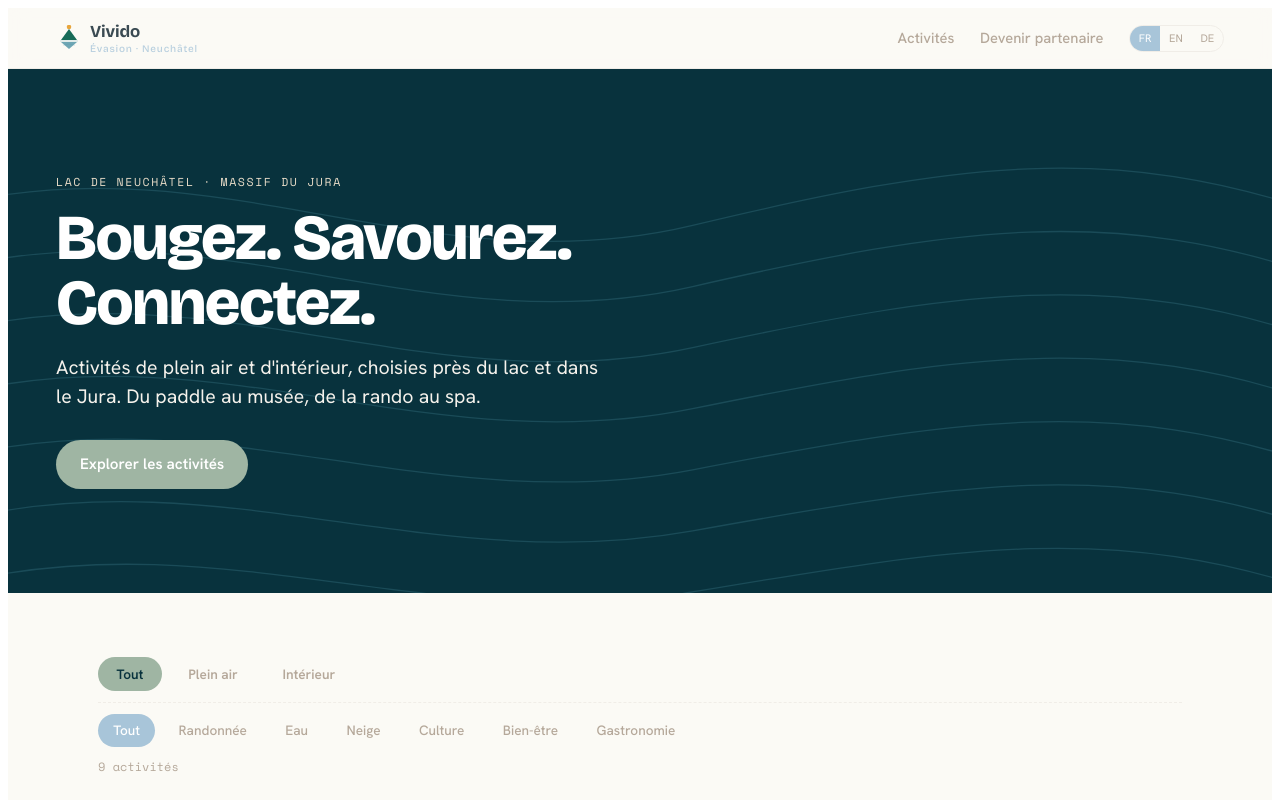
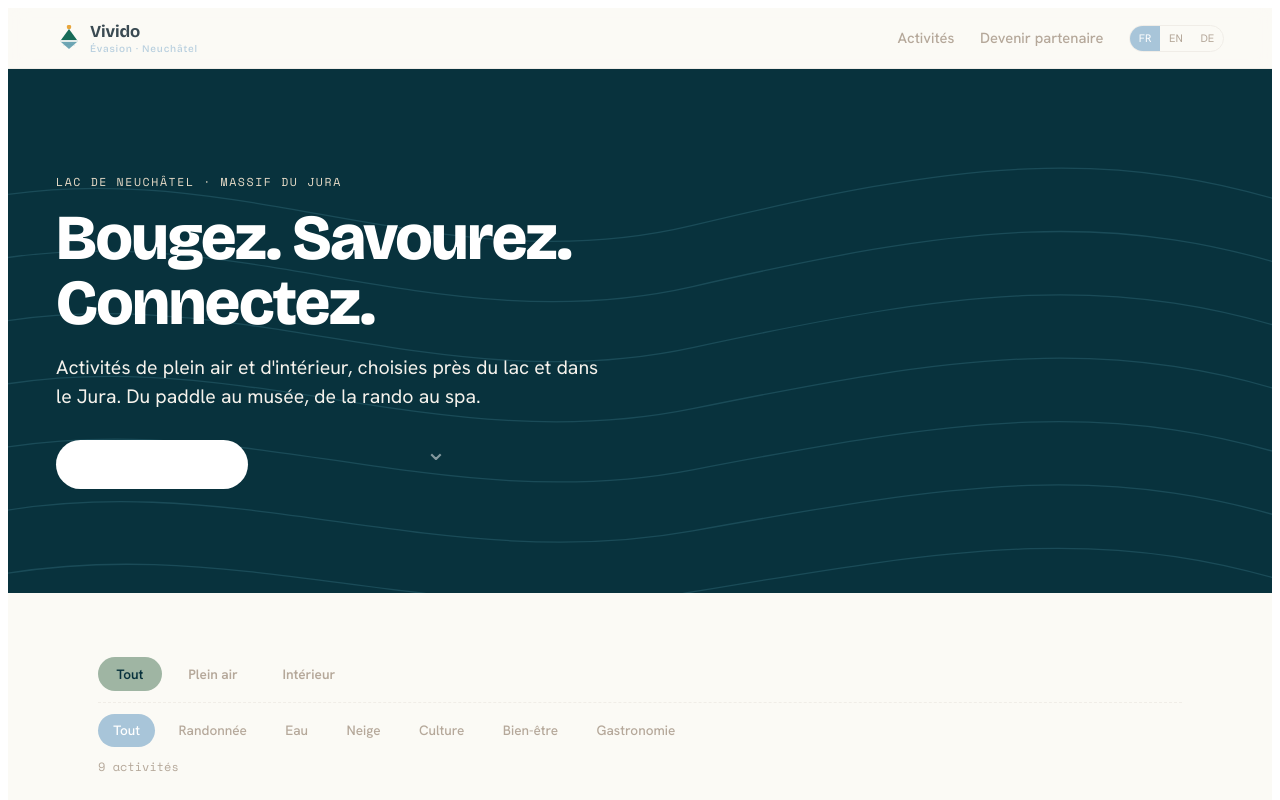
Before and after one commit to maxevard/vivido, a React (Vite) app: page / in a window 1280 px wide. Shown: the top 800 px of the page. Built offline with nearby package versions, Linux system fonts and the light colour scheme.

Commit message:
Polish CSS: fonts, couleurs, zoom cartes, hero CTA

```diff
--- a/vivido.jsx.jsx
+++ b/vivido.jsx.jsx
@@ -187,7 +187,8 @@ export default function App() {
           <p className="na-eyebrow na-eyebrow-light">{t.heroEyebrow}</p>
           <h1 className="na-hero-title">{t.heroTitle}</h1>
           <p className="na-hero-sub">{t.heroSub}</p>
-          <a href="#activites" className="na-btn na-btn-stone">{t.heroCta}</a>
+          <a href="#activites" className="na-btn na-btn-cta">{t.heroCta}</a>
+                  <div className="na-scroll-hint" aria-hidden="true">&#8964;</div>
         </div>
       </section>
 
@@ -351,6 +352,10 @@ function Styles() {
       .na-btn-stone:hover{background:#c8d9c0;}
       .na-btn-dark{background:var(--lake-deep); color:#fff;}
       .na-btn-dark:hover{background:var(--lake);}
+      .na-btn-cta{background:#fff; color:var(--lake-deep);}
+      .na-btn-cta:hover{background:var(--stone);}
+        .na-scroll-hint{position:absolute; bottom:1.5rem; left:50%; transform:translateX(-50%); color:rgba(255,255,255,.5); font-size:1.6rem; animation:bounce 1.8s ease-in-out infinite; cursor:default; user-select:none;}
+        @keyframes bounce{0%,100%{transform:translateX(-50%) translateY(0);}50%{transform:translateX(-50%) translateY(7px);}}
 
       /* Main + filtres */
       .na-main{max-width:1180px; margin:0 auto; padding:clamp(2.5rem,5vw,4rem) clamp(1rem,4vw,3rem);}
@@ -371,6 +376,8 @@ function Styles() {
         display:flex; flex-direction:column; transition:transform .2s, box-shadow .2s;}
       .na-card:hover, .na-card:focus-visible{transform:translateY(-4px);
         box-shadow:0 18px 40px -22px rgba(15,76,92,.55);}
+        .na-card:hover .na-visual-photo img{transform:scale(1.06);}
+        .na-visual-photo img{transition:transform .35s ease;}
 
       .na-visual{position:relative; height:148px; overflow:hidden;}
       .na-visual-contours{position:absolute; inset:0; width:100%; height:100%;
@@ -402,7 +409,7 @@ function Styles() {
         text-transform:uppercase; letter-spacing:.08em; color:var(--muted); display:block;}
         .na-card-action{display:flex; align-items:center; justify-content:space-between; gap:.8rem; padding:.9rem 1.2rem 1.2rem; border-top:1px solid var(--line);}
     .na-card-prix{font-family:var(--display); font-weight:700; font-size:1.1rem; color:var(--ink);}
-    .na-card-wa{background:#25D366; color:#fff; font-size:.82rem; font-weight:600; padding:.5rem .9rem; border-radius:999px; white-space:nowrap; transition:transform .15s;}
+    .na-card-wa{background:#E8A53C; color:var(--lake-deep); font-size:.82rem; font-weight:600; padding:.5rem .9rem; border-radius:999
     .na-card-wa:hover{transform:translateY(-2px);}
 
       .na-empty{text-align:center; color:var(--muted); padding:3rem 1rem; font-size:1rem;}
```
